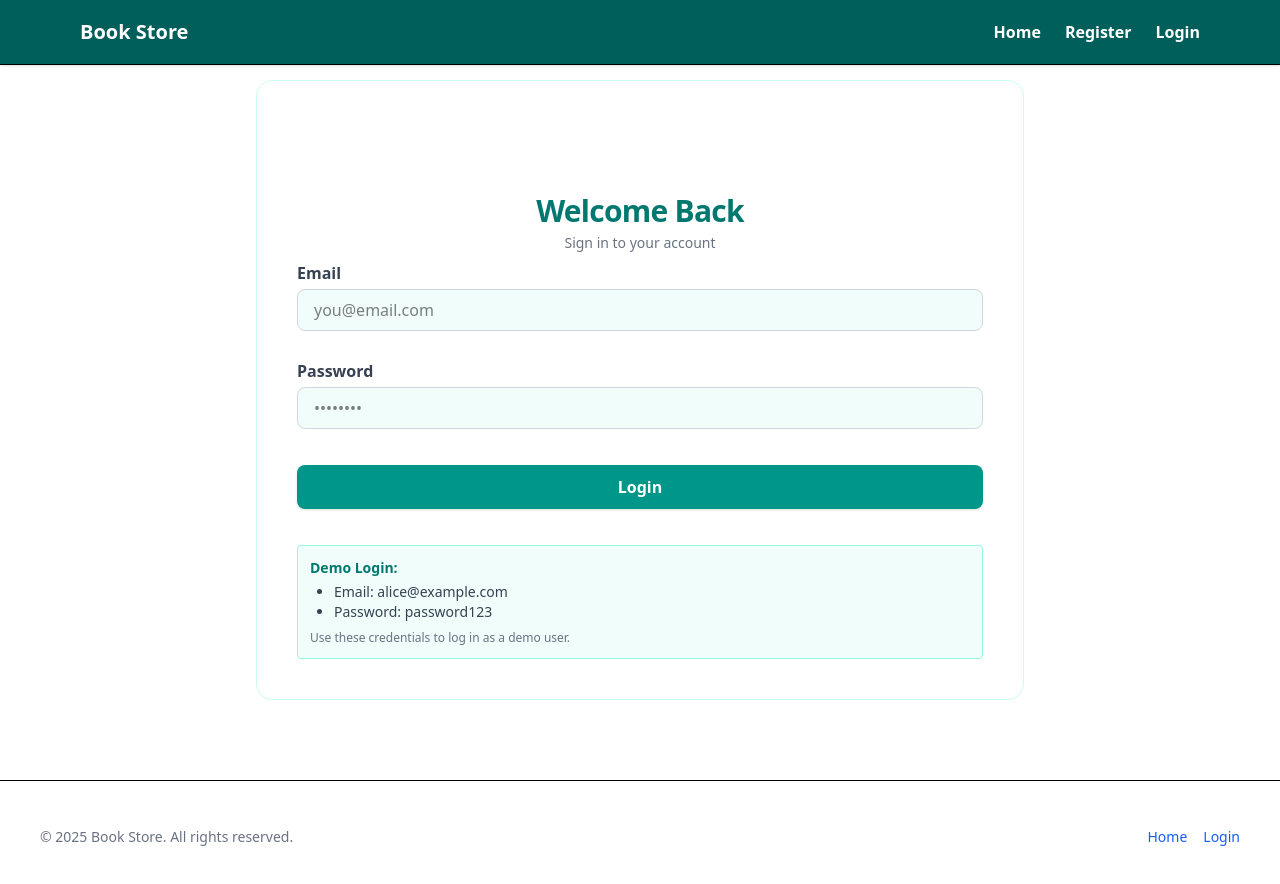
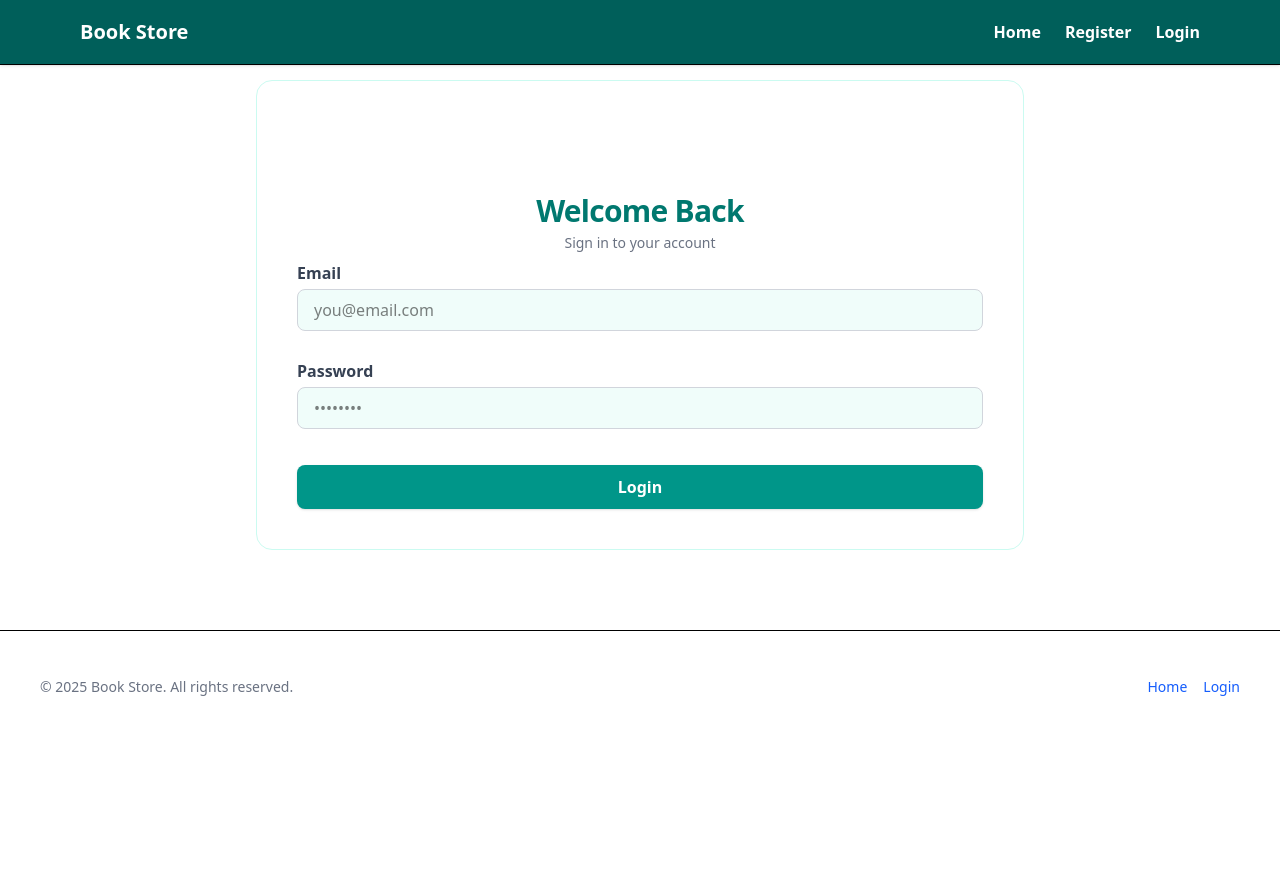
Before and after one commit to deji-ice/book-app-test, a Next.js app: page /login in a window 1280 px wide. Shown: the top 884 px of the page. After the commit the page ends 800 px from the top, so only its background shows below. Built offline with nearby package versions, Linux system fonts and the light colour scheme.

Commit message:
Remove demo login instructions from LoginForm component

```diff
--- a/src/components/LoginForm.tsx
+++ b/src/components/LoginForm.tsx
@@ -121,7 +121,7 @@ const LoginForm = () => {
       >
         {mutation.isPending ? "Logging in..." : "Login"}
       </button>
-      <div className="bg-teal-50 border border-teal-200 rounded p-3 text-sm text-gray-700 mt-2">
+      {/* <div className="bg-teal-50 border border-teal-200 rounded p-3 text-sm text-gray-700 mt-2">
         <span className="font-semibold text-teal-700">Demo Login:</span>
         <ul className="list-disc ml-6 mt-1">
           <li>
@@ -134,7 +134,7 @@ const LoginForm = () => {
         <span className="block mt-2 text-xs text-gray-500">
           Use these credentials to log in as a demo user.
         </span>
-      </div>
+      </div> */}
     </form>
   );
 };
```
